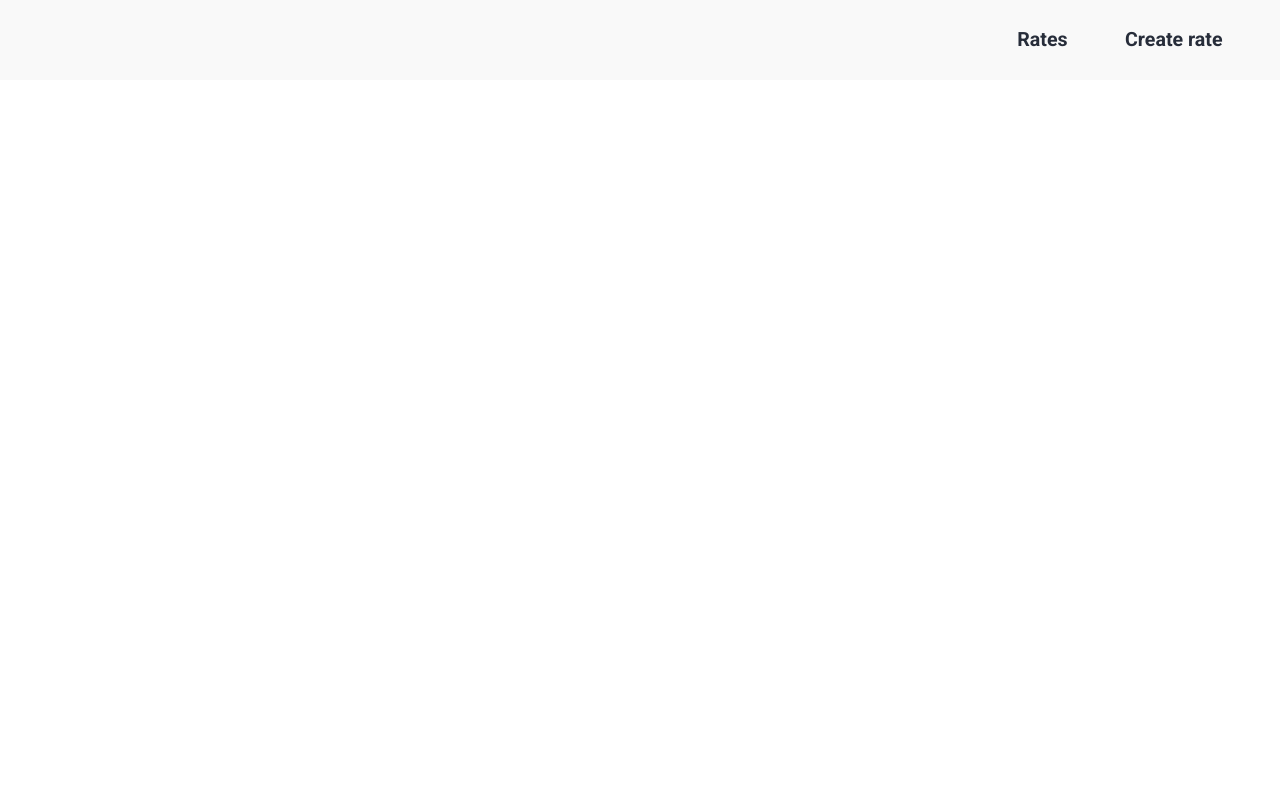
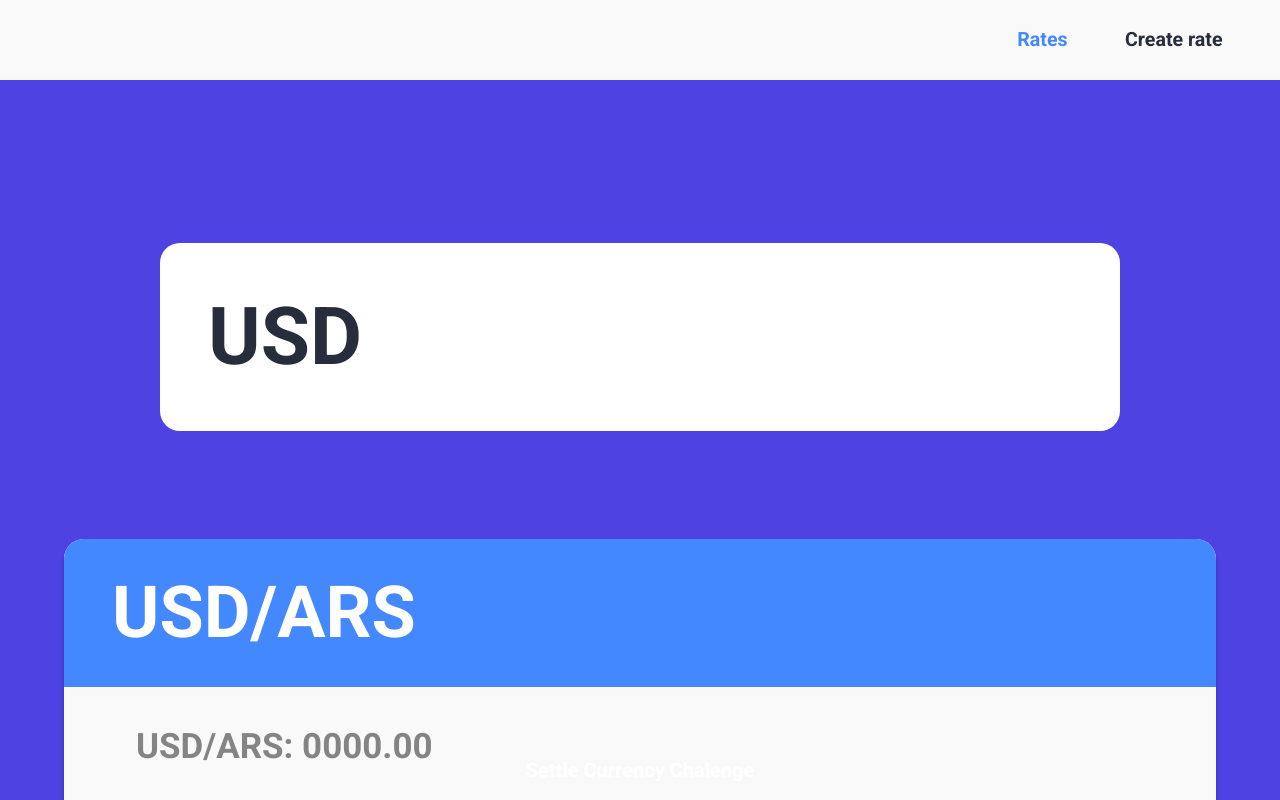
Before and after one commit to FSBalbuena/fx-rates-app, a React app: page /rates in a window 1280 px wide. Shown: the top 800 px of the page. Built offline with nearby package versions, Linux system fonts and the light colour scheme.

Commit message:
rates view finish, ui it`s not ready yet

```diff
--- a/src/react/components/AppNav.jsx
+++ b/src/react/components/AppNav.jsx
@@ -2,11 +2,15 @@ import React from 'react'
 import PropTypes from 'prop-types'
 import {NavBar, NavLink} from './StoryBook'
 
-const AppNav=({links,background})=>(
+const AppNav=({links,background,pathname})=>(
 <NavBar bg={background}>
     {links
         .map(link=>(
-        <NavLink key={link.text} {...link.props}>
+        <NavLink
+        key={link.text}
+        {...link}
+        active={pathname===link.to}
+        >
             {link.text}
         </NavLink>))}
 </NavBar>)
@@ -15,11 +19,13 @@ AppNav.propTypes={
     links:PropTypes.array,
     background:PropTypes.oneOfType(
         [PropTypes.string,PropTypes.object]
-        )
+        ),
+    pathname:PropTypes.string
 }
 
 AppNav.defaultProps={
     links:[],
-    background:null
+    background:null,
+    pathname:"/home"
 }
 export default AppNav
--- a/src/react/components/Rates.jsx
+++ b/src/react/components/Rates.jsx
@@ -1,12 +1,48 @@
 import React from 'react'
 import PropTypes from 'prop-types'
+import {Background,FormInput,Text} from './StoryBook'
+import RatesCard from './RatesCard'
 
-const ExampleComponent=()=>(<p>Rates</p>)
 
-ExampleComponent.propTypes={
+const styles=isDesktop=>({
+    background:{
+        display:"flex",
+        justifyContent:"flex-start",
+        padding:"0px",
+        alignItems:"center",
+        flexDirection:"column"
+    },
+    rateText:{
+        color: "#848484",
+        padding:"2.81vw 5.62vw",
+        margin:"0px"
+    }
+})
 
+const RatesComponent=({isDesktop})=>{
+    const classes=styles(isDesktop)
+    return (
+        <Background bg={"#4E42E2"} style={classes.background}>
+            <FormInput value={"USD"}></FormInput>
+            <RatesCard>
+                <Text style={classes.rateText}>USD/ARS: 0000.00</Text>
+                <Text style={classes.rateText}>ARS/USD: 0000.00</Text>
+            </RatesCard>
+            <RatesCard>
+                <Text style={classes.rateText}>USD/ARS: 0000.00</Text>
+                <Text style={classes.rateText}>ARS/USD: 0000.00</Text>
+            </RatesCard>
+            <RatesCard>
+                <Text style={classes.rateText}>USD/ARS: 0000.00</Text>
+                <Text style={classes.rateText}>ARS/USD: 0000.00</Text>
+            </RatesCard>
+        </Background>
+    )
 }
-ExampleComponent.defaultProps={
-
+RatesComponent.propTypes={
+    isDesktop:PropTypes.bool
 }
-export default ExampleComponent
+RatesComponent.defaultProps={
+    isDesktop:false
+}
+export default RatesComponent
--- /dev/null
+++ b/src/react/components/RatesCard.jsx
@@ -0,0 +1,21 @@
+import React from 'react'
+import PropTypes from 'prop-types'
+import {Card, CardHeader, CardTitle} from './StoryBook'
+
+
+const RatesComponent=({title,children})=>(
+        <Card>
+            <CardHeader>
+                <CardTitle>{title}</CardTitle>
+            </CardHeader>
+            {children}
+        </Card>
+    )
+
+RatesComponent.propTypes={
+    title:PropTypes.string
+}
+RatesComponent.defaultProps={
+    title:"USD/ARS"
+}
+export default RatesComponent
--- a/src/react/components/StoryBook/index.js
+++ b/src/react/components/StoryBook/index.js
@@ -56,11 +56,13 @@ left:0px;
 top:0px;
 padding:${props=>props.p || "5vmin 0px"};
 width:100%;
+min-height:41px;
 height:5.28vmin;
 background:${props=>props.bg || "#f9f9f9"};
 display:flex;
 justify-content:flex-end;
-align-items:center
+align-items:center;
+z-index:10
 `
 
 
@@ -71,7 +73,7 @@ font-size: 4.37vmin;
 line-height: 4.37vmin;
 color: ${props=>props.color?props.color:props.active?"#4488FF":"#272D3A"};
 padding-right:7.18vmin;
-z-index:2;
+z-index:11;
 :hover{
     color:"#272D3A";
 };
@@ -115,7 +117,50 @@ font-size:7.35vmin;
 width:62.8vmin;
 
 `
+
+/*----------------------------------------------FORM--------------- */
+export const FormInput=styled.input`
+font-family: Roboto;
+font-style: normal;
+font-weight: bold;
+font-size: 6.25vw;
+line-height: 7.18vw;
+color: #272D3A;
+background: #FFFFFF;
+border-radius: 1.56vw;
+width:75vw;
+height:14.68vw;
+border:none;
+padding:3.75vw;
+margin-top:19vw;
+`
 export const FormButton=styled(Button)`
 
 
 `
+
+export const Card=styled.article`
+margin-top:8.43vw;
+width: 90vw;
+background: #F9F9F9;
+box-shadow: 0px 4px 4px rgba(0, 0, 0, 0.25);
+border-radius: 1.56vw;
+`
+export const CardHeader=styled.header`
+width:100%;
+background: #4488FF;
+border-radius: 1.56vw 1.56vw 0px 0px;
+padding:2.5vw 3.75vw
+`
+export const CardTitle=styled.h3`
+margin:0px;
+font-family: Roboto;
+font-style: normal;
+font-weight: bold;
+font-size: 5.62vw;
+line-height: 6.56vw;
+color: #FFFFFF;
+`
+export const CardRow=styled.div`
+
+`
--- a/src/react/containers/AppNavContainer.jsx
+++ b/src/react/containers/AppNavContainer.jsx
@@ -11,9 +11,10 @@ const NavbarContainer= ({location,isDesktop})=>{
     const data={
         background:isHome?"transparent":null,
         links:[
-            {text:"Rates",props:{color,to:"/rates"}},
-            {text:"Create rate",props:{color,to:"/create"}
-        }]
+            {text:"Rates",color,to:"/rates"},
+            {text:"Create rate",color,to:"/create"}
+        ],
+        pathname:location.pathname
     }
 
     return <AppNav {...data}/>
--- a/src/react/containers/RatesContainer.jsx
+++ b/src/react/containers/RatesContainer.jsx
@@ -3,9 +3,9 @@ import { connect } from 'react-redux';
 
 import RatesComponent from '../components/Rates'
 
-const ExampleContainer= ({exampleAction,isDesktop})=>{
+const ExampleContainer= ({isDesktop})=>{
 
-    return <RatesComponent/>
+    return <RatesComponent isDesktop={isDesktop}/>
 }
 
 /* react-redux settings */
```
